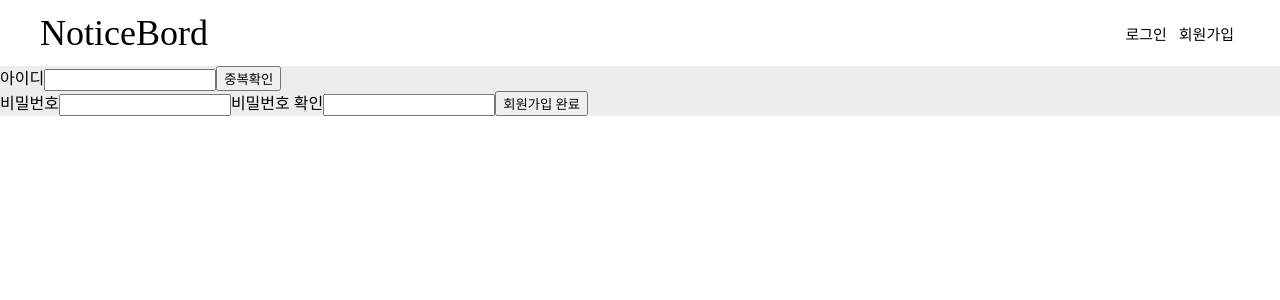
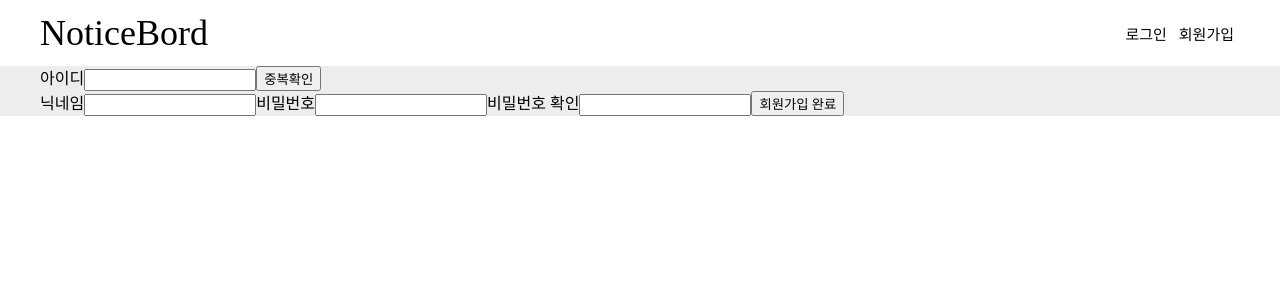
Before and after one commit to hwangdae/notice-board, a React (Create React App) app: page /Join in a window 1280 px wide. Shown: the top 300 px of the page. Built offline with nearby package versions, Linux system fonts and the light colour scheme; no server answers; a web font is replaced by a local one.

Commit message:
local-saved-token

```diff
--- a/src/components/Main/Section.tsx
+++ b/src/components/Main/Section.tsx
@@ -24,9 +24,7 @@ const S = {
         padding-top: 20px;
     `,
     SectionInner: styled.div`
-       width : 1200px;
        display: flex;
        justify-content: space-between;
-       margin: 0 auto;
     `
 }
--- a/src/components/header/Header.tsx
+++ b/src/components/header/Header.tsx
@@ -1,5 +1,5 @@
 import styled from "styled-components";
-import React, { ChangeEvent, useState } from "react";
+import React, { ChangeEvent, useEffect, useState } from "react";
 import { useNavigate } from "react-router-dom";
 import { getAuth, onAuthStateChanged, signOut } from "firebase/auth";
 import Join from "../../pages/Join";
@@ -11,11 +11,17 @@ import { FlexBoxCenter } from "../../styles/StyleBox";
 
 const Header = () => {
   const navigate = useNavigate();
+
   const user = auth.currentUser;
+  const userToken = localStorage.getItem("user")
+
+
+
+
+
   onAuthStateChanged(auth, (user) => {
     if (user) {
       const uid = user.uid;
-      console.log(uid);
     } else {
     }
   });
@@ -23,6 +29,7 @@ const Header = () => {
   const logoutButtonHandler = async () => {
     try {
       await signOut(auth);
+      localStorage.removeItem("user")
       alert("로그아웃");
     } catch (error) {
       alert(error);
@@ -35,7 +42,7 @@ const Header = () => {
           <S.Logo onClick={()=>navigate('/')}>NoticeBord</S.Logo>
         </S.LogoContainer>
         <S.LogContainer>
-          {user !== null ? (
+          {userToken ? (
             <>
               <button onClick={logoutButtonHandler}>로그아웃</button>
               <button onClick={() => navigate("/Join")}>마이페이지</button>
--- a/src/layout/Layout.tsx
+++ b/src/layout/Layout.tsx
@@ -7,9 +7,11 @@ const Layout = () => {
   return (
     <>
       <Header />
-      <S.Container>
+      <S.ContainerWrap>
+        <S.ContainerInner>
         <Outlet />
-      </S.Container>
+        </S.ContainerInner>
+      </S.ContainerWrap>
     </>
   );
 };
@@ -17,7 +19,11 @@ const Layout = () => {
 export default Layout;
 
 const S = {
-  Container: styled.div`
+  ContainerWrap: styled.div`
     background-color: #ededed;
+  `,
+  ContainerInner:styled.div`
+    width: 1200px;
+    margin: 0 auto;
   `
 }
--- a/src/pages/Join.tsx
+++ b/src/pages/Join.tsx
@@ -1,10 +1,13 @@
 import React, { ChangeEvent, useState } from 'react'
 import { getAuth, createUserWithEmailAndPassword, fetchSignInMethodsForEmail } from "firebase/auth";
-// import { auth } from '../firebase';
+import { auth } from '../firebase';
 import { useNavigate } from 'react-router-dom';
+import { addDoc, collection } from 'firebase/firestore';
+import { db } from '../firebase';
 
 const Join = () => {
     const [email, setEmail] = useState("")
+    const [nickName, setNickName] = useState("")
     const [password, setPassword] = useState("")
     const [checkPassword, setCheckPassword] = useState("")
 
@@ -17,14 +20,17 @@ const Join = () => {
     const passwordHandler = (e: ChangeEvent<HTMLInputElement>) => {
         setPassword(e.target.value)
     }
+    const nickNameHandler = (e: ChangeEvent<HTMLInputElement>) => {
+        setNickName(e.target.value)
+    }
     const checkPasswordHandler = (e: ChangeEvent<HTMLInputElement>) => {
         setCheckPassword(e.target.value)
     }
-    const emailValidationButton = async (e: React.FormEvent<HTMLFormElement>) => {
+    const emailValidationButton = async (e: React.MouseEvent) => {
         e.preventDefault()
         try {
-            const validationEmail = await fetchSignInMethodsForEmail(auth,email)
-            if (validationEmail && validationEmail.length > 0) {
+            const validationEmail = await fetchSignInMethodsForEmail(auth, email)
+            if (validationEmail.length > 0) {
                 alert("이미 사용중인 이메일")
             } else {
                 alert("사용가능 이메일")
@@ -38,13 +44,28 @@ const Join = () => {
     const joinButtonHandler = async (e: React.MouseEvent) => {
         e.preventDefault()
         try {
+
+            if(password !== checkPassword){
+                alert('비밀번호가 일치하지 않습니다.')
+                return;
+            }
             const userCredential = await createUserWithEmailAndPassword(auth, email, password)
+            console.log(userCredential)
+            const uid = userCredential.user.uid
+            const userToken = await auth.currentUser?.getIdToken(true);
+            await addDoc(collection(db, "users"), { uid, email, nickName })
+            localStorage.setItem("user",userToken!)
+            console.log(userToken)
             alert('회원가입이 완료되었습니다')
             navigate('/')
         } catch (error: any) {
             if (error.code === 'auth/missing-password') {
                 alert('잘못된 이메일 형식')
-            } else {
+            } else if(error.code === 'auth/email-already-in-use'){
+                alert('이미 사용중인 이메일')
+            } else if(error.code === 'auth/weak-password'){
+                alert('6자 이상의 비밀번호 입력')
+            }else {
                 alert(error.code)
             }
         }
@@ -53,9 +74,13 @@ const Join = () => {
 
     return (
         <>
-            <form onSubmit={emailValidationButton}>
-                <label>아이디</label><input type='email' value={email} onChange={emailHandler}></input><button>중복확인</button>
+            <form >
+                <label>아이디</label>
+                <input type='text' value={email} onChange={emailHandler}></input>
+                <button onClick={emailValidationButton}>중복확인</button>
             </form>
+            <label>닉네임</label><input type='text' value={nickName} onChange={nickNameHandler}></input>
+
             <label>비밀번호</label><input type='password' value={password} onChange={passwordHandler}></input>
             <label>비밀번호 확인</label><input type='password' value={checkPassword} onChange={checkPasswordHandler}></input>
             <button onClick={joinButtonHandler}>회원가입 완료</button>
--- a/src/pages/Login.tsx
+++ b/src/pages/Login.tsx
@@ -18,6 +18,10 @@ const Login = () => {
         e.preventDefault()
         try{
             await signInWithEmailAndPassword(auth, email, password)
+            const userToken = await auth.currentUser?.getIdToken(true);
+
+            localStorage.setItem("user",userToken!)
+
             navigate("/")
         }catch(error){
             console.log(error)
```
